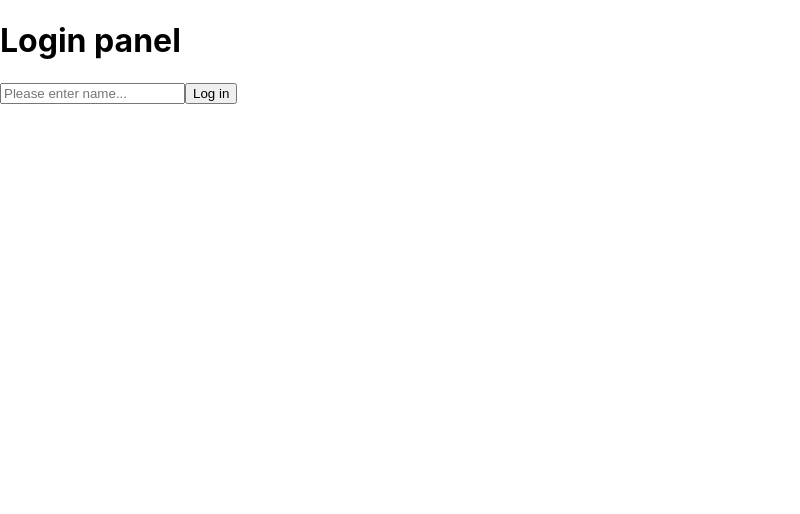
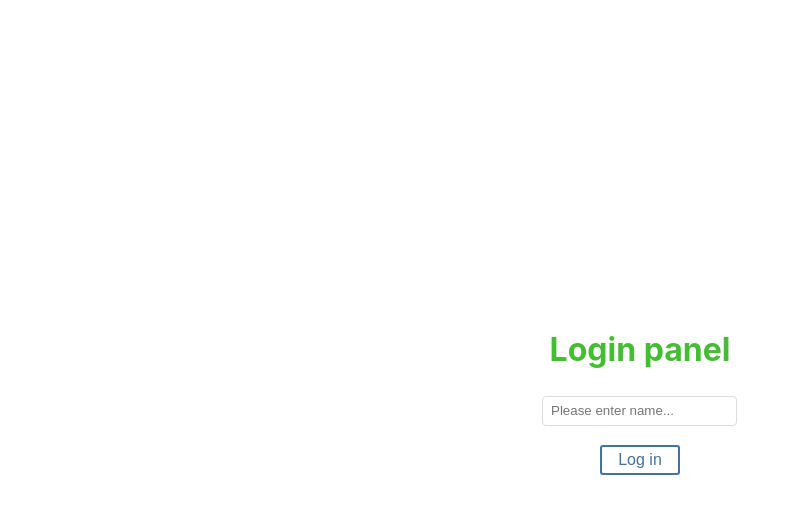
Before and after one commit to Dominik-Zajac/React..-..Cantor, a React (Create React App) app: page / in a window 1280 px wide. Shown: the top 514 px of the page, without its empty margins (0-800 px from the left). Built offline with nearby package versions, Linux system fonts and the light colour scheme.

Commit message:
Add styles to Login component

```diff
--- a/src/components/Login/Login.js
+++ b/src/components/Login/Login.js
@@ -1,10 +1,52 @@
 import React from 'react';
+import styled from 'styled-components';
+
+/*
+    ~~Styles~~
+*/
+const Wrapper = styled.div`
+    display: flex;
+    align-items: center;
+    justify-content: center;
+    flex-direction: column;
+    height: 100vh;
+`;
+
+const Title = styled.h1`
+    color: #44bd32;
+`;
+
+const Input = styled.input`
+    padding: 0.5em 0.6em;
+    margin: 5px 1px 3px 0;
+    outline: none;
+    border: 1px solid #dddddd;
+    border-radius: 4px;
+    transition: all 0.3s ease-in-out;
+    &:focus {
+        box-shadow: 0 0 5px rgba(68, 189, 50,1.0);
+        border: 1px solid rgba(68, 189, 50,1.0);
+    }
+`;
+
+const Button = styled.button`
+    margin: 1em;
+    padding: 0.25em 1em;
+    font-size: 1em;
+    cursor: pointer;
+    color: #40739e;
+    background-color: inherit;
+    border: 2px solid #40739e;
+    border-radius: 3px;
+`;
+
+/* ------------------------------- */
 
 const Login = ({ handleButton, handleInput, loginName }) => {
     return (
-        <div>
-            <h1>Login panel</h1>
-            <input
+        <Wrapper>
+            <Title>Login panel</Title>
+            <Input
                 type='text'
                 value={loginName}
                 onChange={handleInput}
@@ -12,8 +54,8 @@ const Login = ({ handleButton, handleInput, loginName }) => {
                 maxLength='10'
                 placeholder='Please enter name...'
             />
-            <button onClick={() => handleButton()} type='submit'>Log in</button>
-        </div>
+            <Button onClick={() => handleButton()} type='submit'>Log in</Button>
+        </Wrapper>
     );
 };
 
--- a/src/containers/App.js
+++ b/src/containers/App.js
@@ -7,7 +7,7 @@ class App extends Component {
     state = {
         login: false,
         loginName: '',
-    }
+    };
 
     handleLoginTrue = () => {
         const regex = /[0-9]/g;
```
